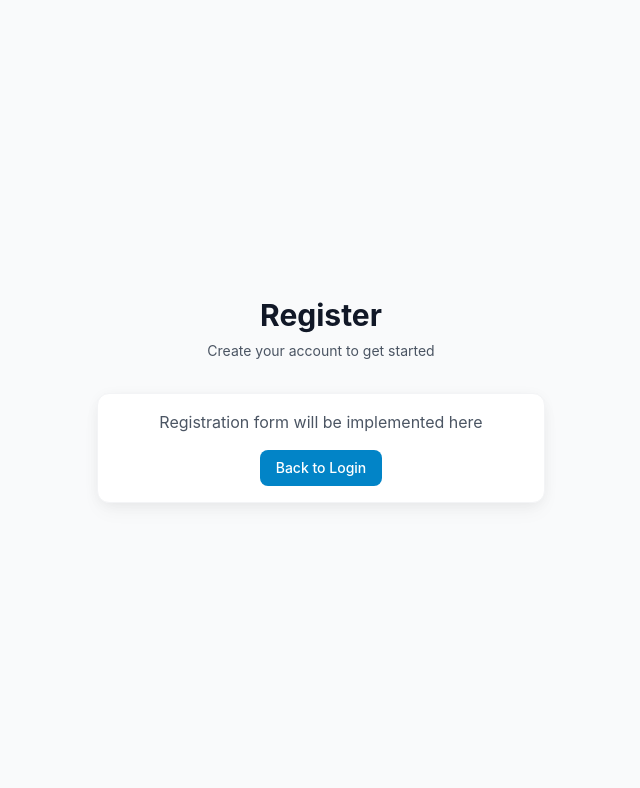
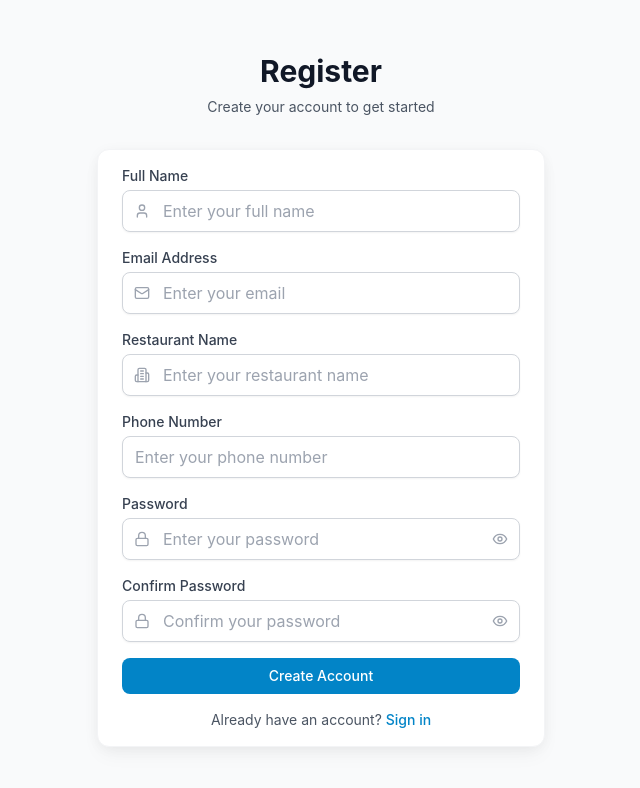
Before and after one commit to vcmnamban/QR-Restaurant-Menu-App, a React (Vite) app in the folder frontend/: page /register in a window 1280 px wide. Shown: the top 788 px of the page, without its empty margins (319-959 px from the left). Built offline with nearby package versions, Linux system fonts and the light colour scheme; no server answers.

Commit message:
Implement complete registration form with validation and proper UI

```diff
--- a/frontend/src/pages/auth/RegisterPage.tsx
+++ b/frontend/src/pages/auth/RegisterPage.tsx
@@ -1,7 +1,51 @@
-import React from 'react';
-import { Link } from 'react-router-dom';
+import React, { useState } from 'react';
+import { Link, useNavigate } from 'react-router-dom';
+import { useForm } from 'react-hook-form';
+import { Eye, EyeOff, Mail, Lock, User, Building2 } from 'lucide-react';
+import toast from 'react-hot-toast';
+
+interface RegisterFormData {
+  name: string;
+  email: string;
+  password: string;
+  confirmPassword: string;
+  restaurantName: string;
+  phone: string;
+}
 
 const RegisterPage: React.FC = () => {
+  const [showPassword, setShowPassword] = useState(false);
+  const [showConfirmPassword, setShowConfirmPassword] = useState(false);
+  const [isLoading, setIsLoading] = useState(false);
+  const navigate = useNavigate();
+
+  const {
+    register,
+    handleSubmit,
+    watch,
+    formState: { errors }
+  } = useForm<RegisterFormData>();
+
+  const password = watch('password');
+
+  const onSubmit = async (data: RegisterFormData) => {
+    setIsLoading(true);
+    try {
+      // TODO: Implement actual registration API call
+      console.log('Registration data:', data);
+
+      // Simulate API call
+      await new Promise(resolve => setTimeout(resolve, 1000));
+
+      toast.success('Account created successfully! Please login.');
+      navigate('/login');
+    } catch (error) {
+      toast.error('Registration failed. Please try again.');
+    } finally {
+      setIsLoading(false);
+    }
+  };
+
   return (
     <div className="min-h-screen flex items-center justify-center bg-gray-50 py-12 px-4 sm:px-6 lg:px-8">
       <div className="max-w-md w-full space-y-8">
@@ -12,14 +56,182 @@ const RegisterPage: React.FC = () => {
           </p>
         </div>
 
-        <div className="card">
-          <div className="card-body text-center">
-            <p className="text-gray-600 mb-4">Registration form will be implemented here</p>
-            <Link to="/login" className="btn-primary">
-              Back to Login
-            </Link>
+        <form className="card" onSubmit={handleSubmit(onSubmit)}>
+          <div className="card-body space-y-4">
+            {/* Name Field */}
+            <div>
+              <label htmlFor="name" className="block text-sm font-medium text-gray-700 mb-1">
+                Full Name
+              </label>
+              <div className="relative">
+                <User className="absolute left-3 top-1/2 transform -translate-y-1/2 h-4 w-4 text-gray-400" />
+                <input
+                  {...register('name', { required: 'Name is required' })}
+                  type="text"
+                  id="name"
+                  className="input pl-10"
+                  placeholder="Enter your full name"
+                />
+              </div>
+              {errors.name && (
+                <p className="mt-1 text-sm text-red-600">{errors.name.message}</p>
+              )}
+            </div>
+
+            {/* Email Field */}
+            <div>
+              <label htmlFor="email" className="block text-sm font-medium text-gray-700 mb-1">
+                Email Address
+              </label>
+              <div className="relative">
+                <Mail className="absolute left-3 top-1/2 transform -translate-y-1/2 h-4 w-4 text-gray-400" />
+                <input
+                  {...register('email', {
+                    required: 'Email is required',
+                    pattern: {
+                      value: /^[A-Z0-9._%+-]+@[A-Z0-9.-]+\.[A-Z]{2,}$/i,
+                      message: 'Invalid email address'
+                    }
+                  })}
+                  type="email"
+                  id="email"
+                  className="input pl-10"
+                  placeholder="Enter your email"
+                />
+              </div>
+              {errors.email && (
+                <p className="mt-1 text-sm text-red-600">{errors.email.message}</p>
+              )}
+            </div>
+
+            {/* Restaurant Name Field */}
+            <div>
+              <label htmlFor="restaurantName" className="block text-sm font-medium text-gray-700 mb-1">
+                Restaurant Name
+              </label>
+              <div className="relative">
+                <Building2 className="absolute left-3 top-1/2 transform -translate-y-1/2 h-4 w-4 text-gray-400" />
+                <input
+                  {...register('restaurantName', { required: 'Restaurant name is required' })}
+                  type="text"
+                  id="restaurantName"
+                  className="input pl-10"
+                  placeholder="Enter your restaurant name"
+                />
+              </div>
+              {errors.restaurantName && (
+                <p className="mt-1 text-sm text-red-600">{errors.restaurantName.message}</p>
+              )}
+            </div>
+
+            {/* Phone Field */}
+            <div>
+              <label htmlFor="phone" className="block text-sm font-medium text-gray-700 mb-1">
+                Phone Number
+              </label>
+              <input
+                {...register('phone', { required: 'Phone number is required' })}
+                type="tel"
+                id="phone"
+                className="input"
+                placeholder="Enter your phone number"
+              />
+              {errors.phone && (
+                <p className="mt-1 text-sm text-red-600">{errors.phone.message}</p>
+              )}
+            </div>
+
+            {/* Password Field */}
+            <div>
+              <label htmlFor="password" className="block text-sm font-medium text-gray-700 mb-1">
+                Password
+              </label>
+              <div className="relative">
+                <Lock className="absolute left-3 top-1/2 transform -translate-y-1/2 h-4 w-4 text-gray-400" />
+                <input
+                  {...register('password', {
+                    required: 'Password is required',
+                    minLength: {
+                      value: 6,
+                      message: 'Password must be at least 6 characters'
+                    }
+                  })}
+                  type={showPassword ? 'text' : 'password'}
+                  id="password"
+                  className="input pl-10 pr-10"
+                  placeholder="Enter your password"
+                />
+                <button
+                  type="button"
+                  className="absolute right-3 top-1/2 transform -translate-y-1/2"
+                  onClick={() => setShowPassword(!showPassword)}
+                >
+                  {showPassword ? (
+                    <EyeOff className="h-4 w-4 text-gray-400" />
+                  ) : (
+                    <Eye className="h-4 w-4 text-gray-400" />
+                  )}
+                </button>
+              </div>
+              {errors.password && (
+                <p className="mt-1 text-sm text-red-600">{errors.password.message}</p>
+              )}
+            </div>
+
+            {/* Confirm Password Field */}
+            <div>
+              <label htmlFor="confirmPassword" className="block text-sm font-medium text-gray-700 mb-1">
+                Confirm Password
+              </label>
+              <div className="relative">
+                <Lock className="absolute left-3 top-1/2 transform -translate-y-1/2 h-4 w-4 text-gray-400" />
+                <input
+                  {...register('confirmPassword', {
+                    required: 'Please confirm your password',
+                    validate: value => value === password || 'Passwords do not match'
+                  })}
+                  type={showConfirmPassword ? 'text' : 'password'}
+                  id="confirmPassword"
+                  className="input pl-10 pr-10"
+                  placeholder="Confirm your password"
+                />
+                <button
+                  type="button"
+                  className="absolute right-3 top-1/2 transform -translate-y-1/2"
+                  onClick={() => setShowConfirmPassword(!showConfirmPassword)}
+                >
+                  {showConfirmPassword ? (
+                    <EyeOff className="h-4 w-4 text-gray-400" />
+                  ) : (
+                    <Eye className="h-4 w-4 text-gray-400" />
+                  )}
+                </button>
+              </div>
+              {errors.confirmPassword && (
+                <p className="mt-1 text-sm text-red-600">{errors.confirmPassword.message}</p>
+              )}
+            </div>
+
+            {/* Submit Button */}
+            <button
+              type="submit"
+              disabled={isLoading}
+              className="btn-primary w-full"
+            >
+              {isLoading ? 'Creating Account...' : 'Create Account'}
+            </button>
+
+            {/* Login Link */}
+            <div className="text-center">
+              <p className="text-sm text-gray-600">
+                Already have an account?{' '}
+                <Link to="/login" className="text-primary-600 hover:text-primary-500 font-medium">
+                  Sign in
+                </Link>
+              </p>
+            </div>
           </div>
-        </div>
+        </form>
       </div>
     </div>
   );
```
